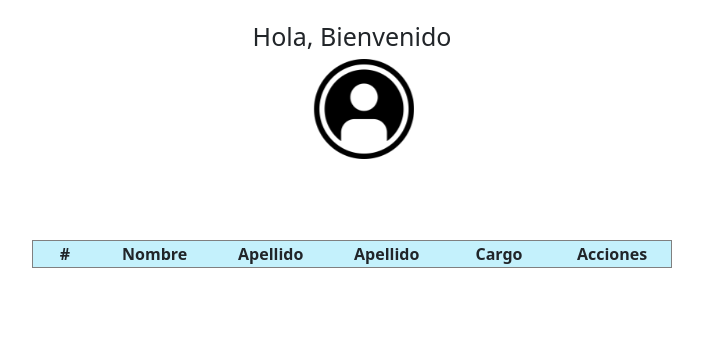
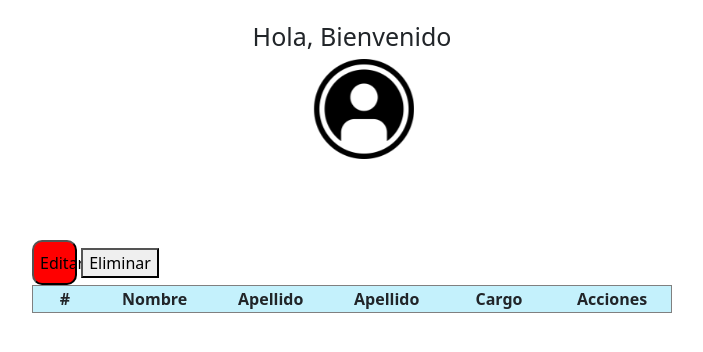
Before and after one commit to JonDev12/LA-PASADITA-MVC, a PHP site: page /incio.html in a window 1280 px wide; the page is wider, and only the part inside the window is pictured. Shown: the part 60-412 px from the top of that part, without its empty margins (288-991 px from the left). Run offline with PHP 8.4, Linux system fonts and the light colour scheme; lists and menus that the app fills with data are empty.

Commit message:
Agrego botones y estilos al menu

```diff
--- a/Controller/RegisterUser.php
+++ b/Controller/RegisterUser.php
@@ -11,6 +11,8 @@ if($con->getConnection()->connect_errno){
         // Verificar si hay campos vacíos
         if (empty($_POST["txt_name"]) || empty($_POST["txt_lname1"]) || empty($_POST["txt_lname2"]) || empty($_POST["txt_phone"]) || empty($_POST["cbx_type_user"]) || empty($_POST["txt_username"]) || empty($_POST["txt_pwd"])) {
             echo '<script>alert("AVISO: No se pueden validar campos vacíos");</script>';
+            header("Location: ../View/index.php");
+            exit();
         } else {
             // Intentar registrar el usuario
             if (UserLog()) {
@@ -38,8 +40,8 @@ function UserLog(){
     $contrasena = $con->getConnection()->real_escape_string($_POST["txt_pwd"]);
 
     // Consulta SQL para insertar usuario
-    $sql = "INSERT INTO Usuarios (Nombre, ApellidoP, ApellidoM, Contacto, Tipo_Usuario, Username, Contrasena)
-            VALUES ('$nombre', '$apellido1', '$apellido2', '$telefono', '$tipo_usuario', '$username', '$contrasena')";
+    $sql = "INSERT INTO Usuarios (Nombre, ApellidoP, ApellidoM, Contacto, Tipo_Usuario, Username, Contrasena, Fecha_alta)
+            VALUES ('$nombre', '$apellido1', '$apellido2', '$telefono', '$tipo_usuario', '$username', '$contrasena', NOW())";
 
     // Ejecutar la consulta SQL
     if ($con->getConnection()->query($sql) === TRUE) {
--- a/View/MenuPrincipal.php
+++ b/View/MenuPrincipal.php
@@ -42,8 +42,8 @@ $s = new Menu();
         <h1 class="text-center" style="font-size: 25px; margin-top: 21px;">Hola, Bienvenido</h1>
         <img src="../images/acceso.png" style="width: 100px;position: fixed;left: 47%;">
     </div>
-    <div class="contenedor" style="margin-top: auto;">
-        <div style="height: 200px; overflow-y: auto;">
+    <div class="contenedor" style="margin-top: 150px;">
+        <div style="height: 500px; overflow-y: auto;">
             <table border="1">
                 <thead>
                     <th scope="col" class="text-center" style="width:100px; background-color:#c4f1fc">#</th>
--- a/incio.html
+++ b/incio.html
@@ -49,7 +49,12 @@
                     <th scope="col" class="text-center encabezado">Acciones</th>
                 </thead>
                 <tbody>
-                    <!--Valores dinamicos conectados al modelo y controlador para acceso a BD-->
+                    <tr>
+                        <div>
+                            <button href='#' class='boton_eliminar'>Editar</button>
+                            <button href='#' class=''>Eliminar</button>
+                        </div>
+                    </tr>
                 </tbody>
             </table>
         </div>
--- a/styles/estilos_menu.css
+++ b/styles/estilos_menu.css
@@ -70,5 +70,16 @@
     background-color: #c4f1fc;
 }
 
-.celda{
+.boton_editar{
+    width: 45px;
+    height: 45px;
+    border-radius: 10px;
+    background-color: #d9e3eb;
 }
+
+.boton_eliminar{
+    width: 45px;
+    height: 45px;
+    border-radius: 10px;
+    background-color: red;
+}
```
Also changed, not shown: Model/Menu_Load.php (+30 -20 lines).
